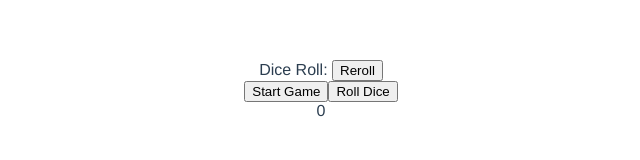
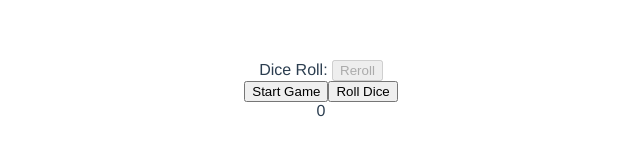
Before and after one commit to jitterted/vue-yacht, a Vue app: page / in a window 1280 px wide. Shown: the top 160 px of the page, without its empty margins (319-959 px from the left). Built offline with nearby package versions, Linux system fonts and the light colour scheme.

Commit message:
Reroll button is disabled until initial roll is complete.

```diff
--- a/src/App.vue
+++ b/src/App.vue
@@ -71,7 +71,7 @@ interface Category {
     private rollCount = 0;
 
     get canReroll() {
-      return this.rollCount < 3
+      return this.rollCount > 0 && this.rollCount < 3
     }
 
     public rerollCompleted() {
```
Also changed, not shown: 2 other files (tests, documents, lock files or other folders).
